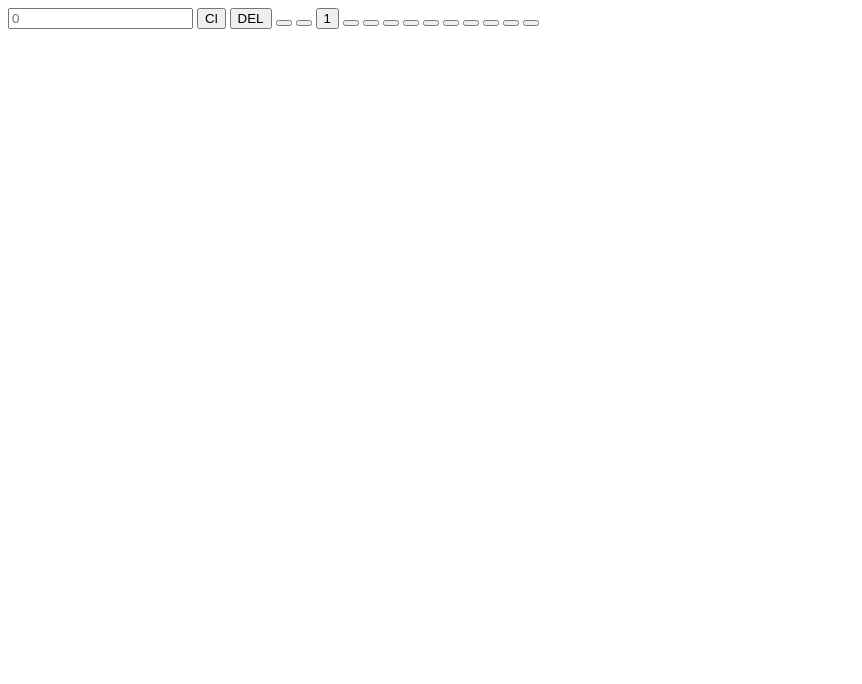
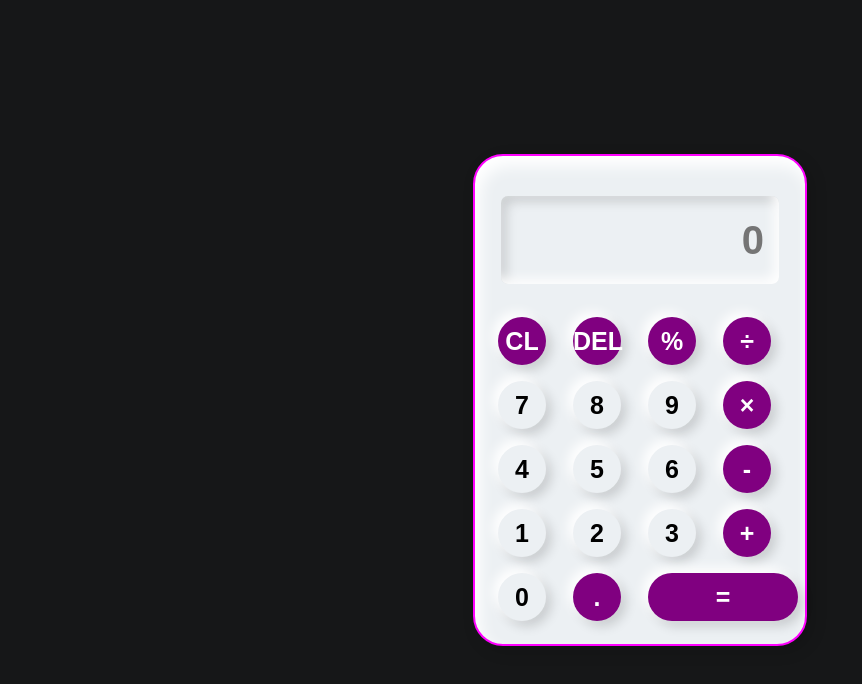
Before and after one commit to MosesAdaeze/Web-calculator, a plain HTML site: page calculator.html in a window 1280 px wide. Shown: the whole page, without its empty margins (0-862 px from the left). Drawn offline with Linux system fonts and the light colour scheme.

Commit message:
calculator update

```diff
--- a/calculator.html
+++ b/calculator.html
@@ -5,28 +5,40 @@
     <meta http-equiv="X-UA-Compatible" content="IE=edge">
     <meta name="viewport" content="width=device-width, initial-scale=1.0">
     <title>Calculator</title>
-    <link href="stylesheet" href="style.css" >
+    <link rel="stylesheet" href="style2.css" >
 </head>
 <body>
     <div class="container">
-        <div class="Calculator">
-            <input type="text" placeholder="0" id="outputscreen">
-            <button onclick="Clear()">Cl</button>
-            <button onclick="del()">DEL</button>
-            <button onclick="Clear"></button>
-            <button onclick="Clear"></button>
-            <button onclick="1()">1</button>
-            <button onclick="2()"></button>
-            <button onclick="Clear"></button>
-            <button onclick="Clear"></button>
-            <button onclick="Clear"></button>
-            <button onclick="Clear"></button>
-            <button onclick="Clear"></button>
-            <button onclick="Clear"></button>
-            <button onclick="Clear"></button>
-            <button onclick="Clear"></button>
-            <button onclick="Clear"></button>
+        <div class="calculator">
+
+            <input type="text" placeholder="0" id="screen">
+
+            <button class="symbol" onclick="wipe()">CL</button>
+            <button Class="symbol" onclick="wipe()">DEL</button>
+
+            <button Class="symbol" onclick="show('%')">%</button>
+            <button Class="symbol" onclick="show('÷')">÷</button>
+            <button Class="number" onclick="show('7')">7</button>
+
+            <button Class="number" onclick="show('8')">8</button>
+            <button Class="number" onclick="show('9')">9</button>
+            <button Class="symbol" onclick="show('×')">×</button>
+
+            <button Class="number" onclick="show('4')">4</button>
+            <button Class="number" onclick="show('5')">5</button>
+            <button Class="number" onclick="show('6')">6</button>
+            <button Class="symbol" onclick="show('-')">-</button>
+
+            <button Class="number" onclick="show('1')">1</button>
+            <button Class="number" onclick="show('2')">2</button>
+            <button Class="number" onclick="show('3')">3</button>
+
+            <button Class="symbol" onclick="show('+')">+</button>
+            <button Class="number" onclick="show('0')">0</button>
+            <button Class="symbol" onclick="show('.')">.</button>
+            <button Class="equal" onclick="calculate()"class="equal">=</button>
         </div>
     </div>
+    <script src="script.js"></script>
 </body>
 </html>
--- /dev/null
+++ b/script.js
@@ -0,0 +1,12 @@
+let display = document.getElementById('screen');
+
+const wipe = () => {
+    display.value = '';
+}
+const show = (n) => {
+    display.value += n;
+}
+
+const calculate = () => {
+    display.value = eval(display.value);
+}
--- /dev/null
+++ b/style2.css
@@ -0,0 +1,107 @@
+*{
+    margin: 0;
+    padding: 0;
+    box-sizing: border-box;
+    font-family: Arial, Helvetica, sans-serif;
+    /* background-color: rgb(197, 183, 166); */
+    background-color: #161718;
+    outline: none;
+}
+
+/* start cal mod */
+section {
+    display: flex;
+    justify-content: center;
+    align-items: flex-end;
+}
+
+
+.container {
+    height: 100vh;
+    display: flex;
+    justify-content: center;
+    align-items: center;
+}
+
+/* alignitems moves container to vertical and horizontal center. */
+
+.calculator {
+    background-color:  #ecf0f3;
+    padding: 15px;
+    border-radius: 30px;
+    box-shadow: inset 5px 10px 16px #ffffff,
+                      5px 5px 16px rgba(0,0,0,.16);
+    display: grid;
+    grid-template-columns: repeat(4,75px);
+    border: 2px solid magenta;
+}
+
+.mode {
+    font-size: 20px;
+    border-radius: 80px;
+    background-color: #161718;
+    padding-left: 50px;
+}
+/* border radius the container curve
+border inset set blend container
+grid 4 select 4 columns &78px width*/
+
+input {
+    grid-column: span 4;
+    height: 88px;
+    width: 278px;
+    background-color: #ecf0f3;
+    box-shadow: inset -5px -5px  12px #ffffff,
+                inset  5px  5px  12px   rgba(0,0,0,.16);
+    border: none;
+    border-radius: 7px;
+    color: rgba(70,70,70);
+    font-size: 40px;
+    font-weight: 700;
+    text-align: end;
+    margin: auto;
+    margin-top: 25px;
+    margin-bottom: 25px;
+    padding: 15px;
+}
+/* span to increase sixze to column 4 */
+
+button {
+    height: 48px;
+    width: 48px;
+    background-color: #ecf0f3;
+    box-shadow: -5px -5px 12px #ffffff,
+                 5px 5px 12px rgba(0,0,0,.16);
+    border: none;
+    border-radius: 50px;
+    margin: 8px;
+    /* font-size: 18px; */
+    font-size: 25px;
+    font-weight: 700;
+}
+
+.symbol {
+    background-color: purple;
+    color: #ffffff;
+}
+
+.equal {
+    background-color: purple;
+    color: #ffffff;
+}
+
+button:hover {
+    background-color: rgb(95, 22, 95);
+}
+
+.equal {
+    width: 150px;
+    /* background-color: #ecf0f3; */
+    box-shadow: -5px -5px 12px #ffffff
+                 5px 5px  12px rgb(0,0,0,.1.6);
+    border: none;
+
+}
+
+
+/* another */
```
Also changed, not shown: index.html (+1 -1 lines), image/custom.png (renamed from custom.png), image/customm.png (renamed from customm.png), image/icon1.0.png (renamed from icon1.0.png), image/logo.png (renamed from logo.png), 1 other file.
